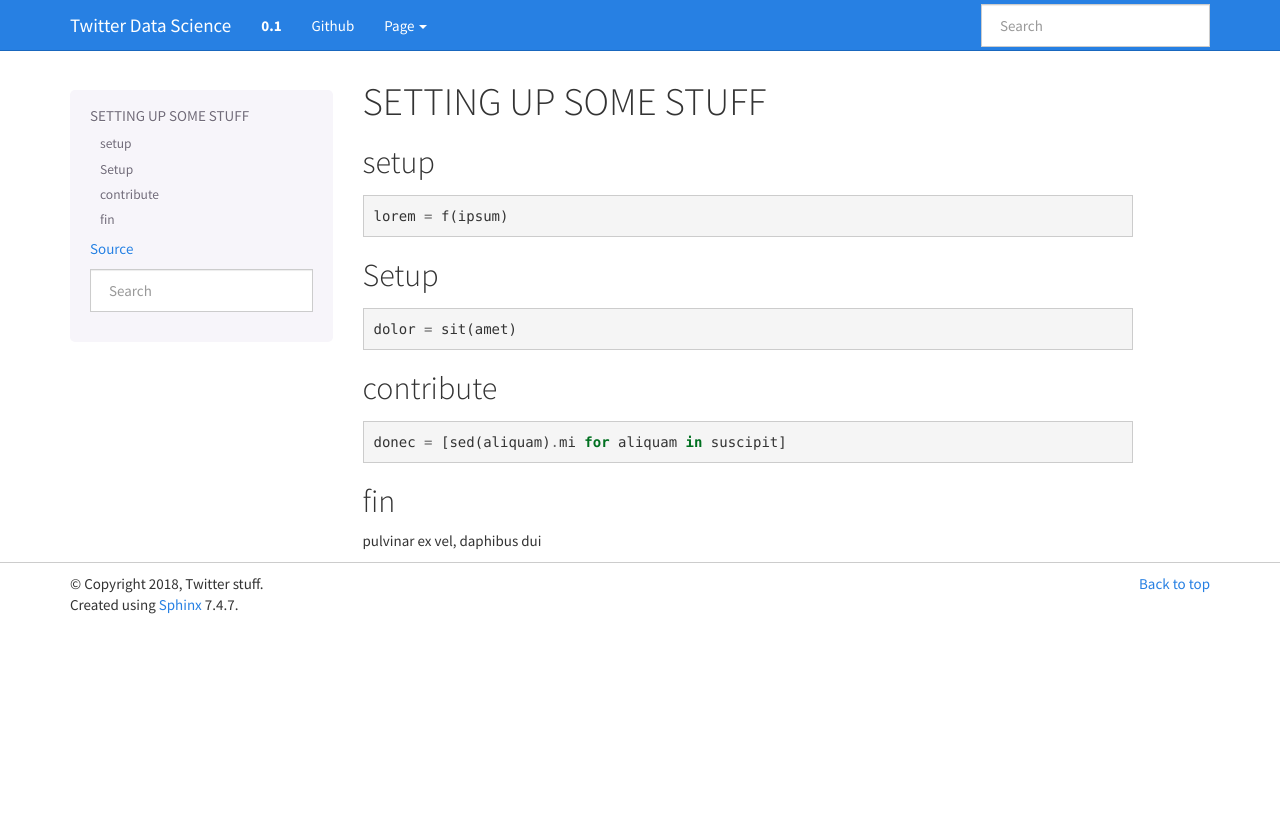
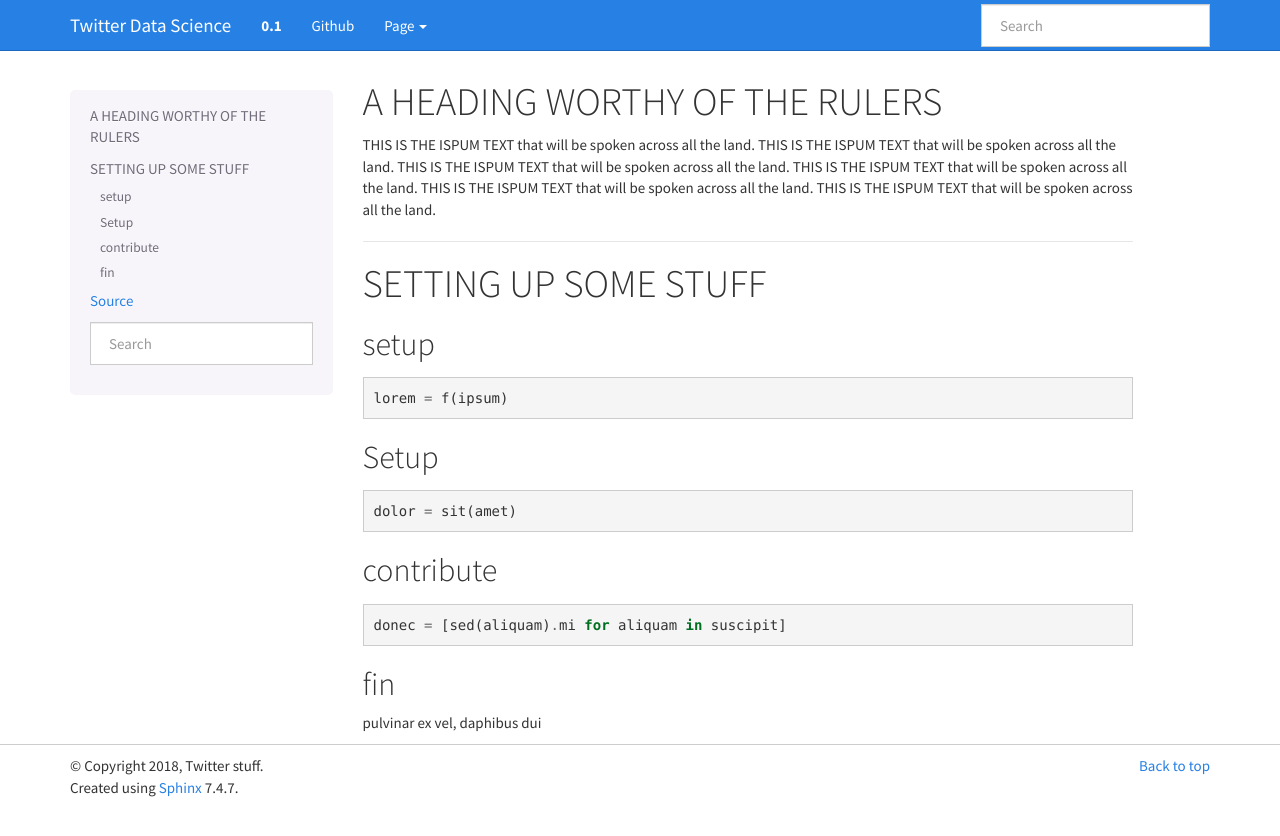
Before and after one commit to xdevplatform/do_more_with_twitter_data, a Sphinx documentation site: the page built from docs/source/first_post.rst, in a window 1280 px wide. Shown: the top 836 px of the page. Built offline with Sphinx 7.4.7, drawn with Linux system fonts in a browser that asks for light colours.

Commit message:
saving example of including common copy

```diff
--- /dev/null
+++ b/docs/source/copy.rst
@@ -0,0 +1,11 @@
+.. _mycopy:
+
+A HEADING WORTHY OF THE RULERS
+==============================
+
+THIS IS THE ISPUM TEXT that will be spoken across all the land.
+THIS IS THE ISPUM TEXT that will be spoken across all the land.
+THIS IS THE ISPUM TEXT that will be spoken across all the land.
+THIS IS THE ISPUM TEXT that will be spoken across all the land.
+THIS IS THE ISPUM TEXT that will be spoken across all the land.
+THIS IS THE ISPUM TEXT that will be spoken across all the land.
--- a/docs/source/first_post.rst
+++ b/docs/source/first_post.rst
@@ -6,21 +11,21 @@
 setup
 ----------------
 
-.. code:: ipython3
+.. code:: python
 
     lorem = f(ipsum)
 
 Setup
 -------------
 
-.. code:: ipython3
+.. code:: python
 
     dolor = sit(amet)
 
 contribute
 ----------
 
-.. code:: ipython3
+.. code:: python
 
     donec = [sed(aliquam).mi for aliquam in suscipit]
 
--- a/docs/source/third_post.rst
+++ b/docs/source/third_post.rst
@@ -1,3 +1,7 @@
 .. _third_post:
 
+.. include:: ./copy.rst
+
+---------------------------------
+
 .. include:: api_example_copy.rst
```
Also changed, not shown: other parts of docs/source/first_post.rst (+5 -0 lines), docs/source/second_post.rst (+8 -0 lines).
